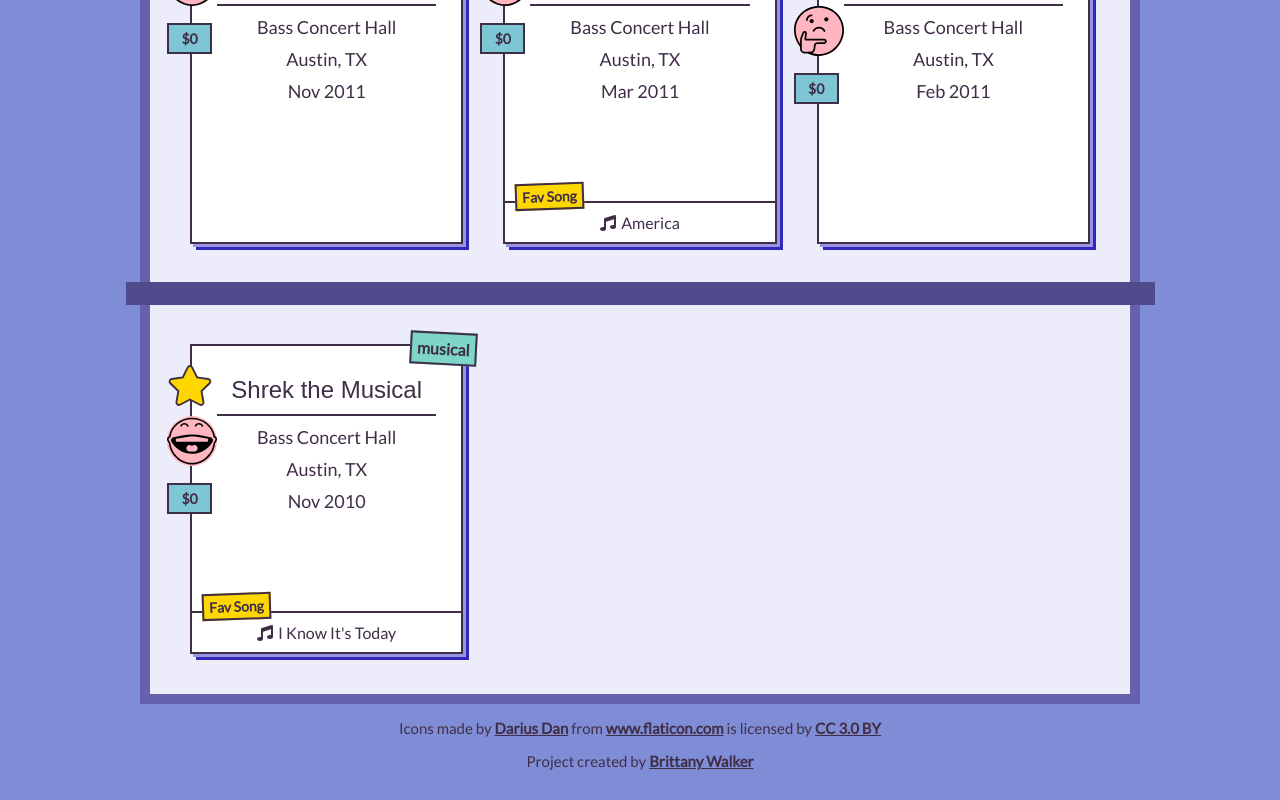
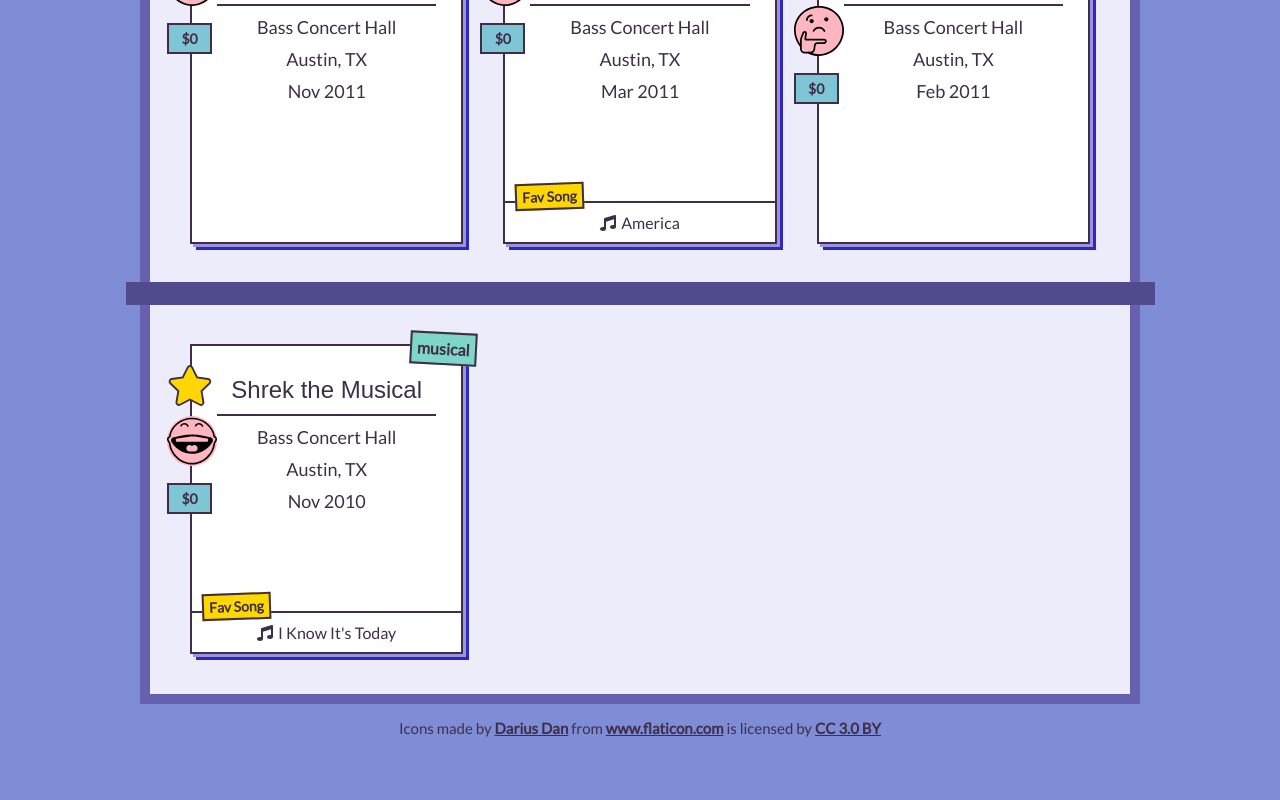
Before and after one commit to brittanyrw/theaterlog, a Vue app: page / in a window 1280 px wide. Shown: the part 9655-10455 px from the top of the page. After the commit the page ends 10422 px from the top, so only its background shows below. Built offline with nearby package versions, Linux system fonts and the light colour scheme; a web font is replaced by a local one.

Commit message:
Update Shows.vue

```diff
--- a/src/components/Shows.vue
+++ b/src/components/Shows.vue
@@ -31,7 +31,6 @@
 			</div>
 		</div>
 		<div class="icon-attribute">Icons made by <a href="https://www.flaticon.com/authors/darius-dan" title="Darius Dan" target="_blank">Darius Dan</a> from <a href="https://www.flaticon.com/" title="Flaticon" target="_blank">www.flaticon.com</a> is licensed by <a href="http://creativecommons.org/licenses/by/3.0/" title="Creative Commons BY 3.0" target="_blank">CC 3.0 BY</a></div>
-		<div class="icon-attribute">Project created by <a href="https://musicalwebdev.com" title="Darius Dan" target="_blank">Brittany Walker</a></div>
 	</div>
 </template>
 
```
